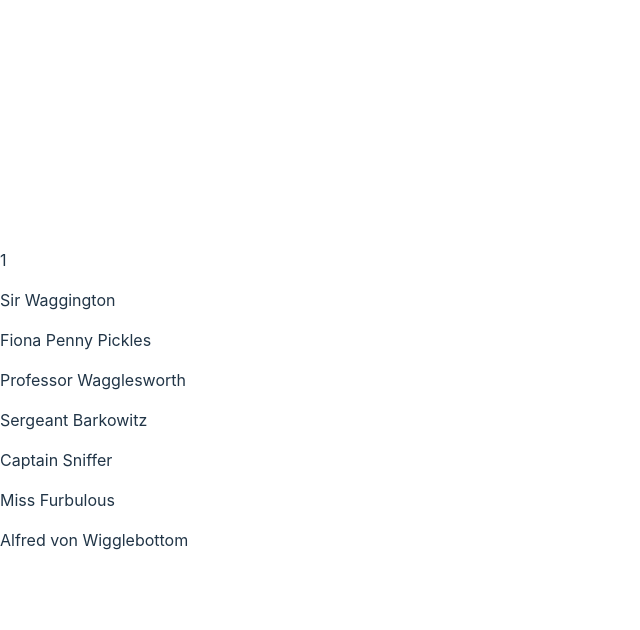
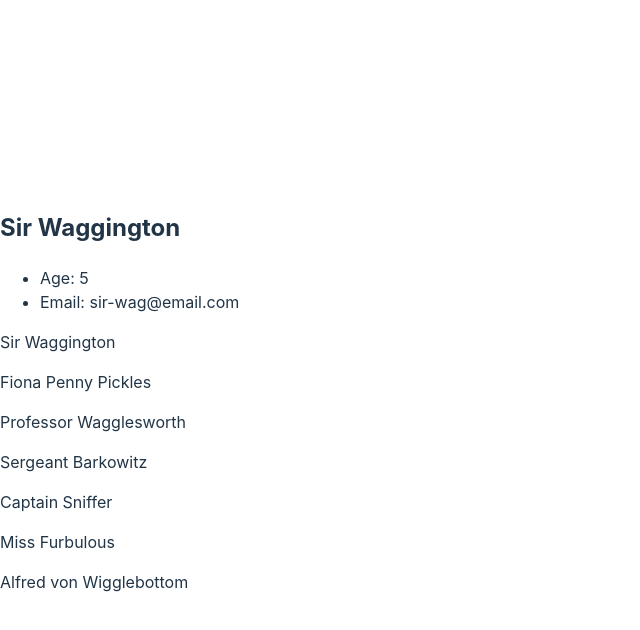
Before and after one commit to SukianCR/U3.PuppyPals, a React (Vite) app in the folder puppy-pals/: page / in a window 1280 px wide. Both pictures are taken after a click on the element "Sir Waggington". Shown: the top 630 px of the page, without its empty margins (0-640 px from the left). Built offline with nearby package versions, Linux system fonts and the light colour scheme.

Commit message:
adding cards info

```diff
--- a/puppy-pals/src/App.jsx
+++ b/puppy-pals/src/App.jsx
@@ -4,9 +4,12 @@
 
 function App() {
   // console.log(puppyList);
-  const [puppies, setPuppies] = useState(puppyList)
+  const [puppies, setPuppies] = useState(puppyList);
   //console.log(puppies);
   const [featPupId, setFeatPupId] = useState(null);
+  const featuredPup = puppies.find((pup)=> pup.id === featPupId);
+  console.log(featuredPup);
+
 /*
   function handleClick() {
     // some logic here
@@ -16,7 +19,15 @@
   return (
     <div className="App">
 
-      { featPupId && <p>{ featPupId }</p> }
+      { featPupId && (
+        <div>
+          <h2>{featuredPup.name}</h2>
+          <ul>
+            <li>Age: {featuredPup.age}</li>
+            <li>Email: {featuredPup.email}</li>
+          </ul>
+        </div>
+      ) }
 
       {puppies.map((puppy) => {
 
```
